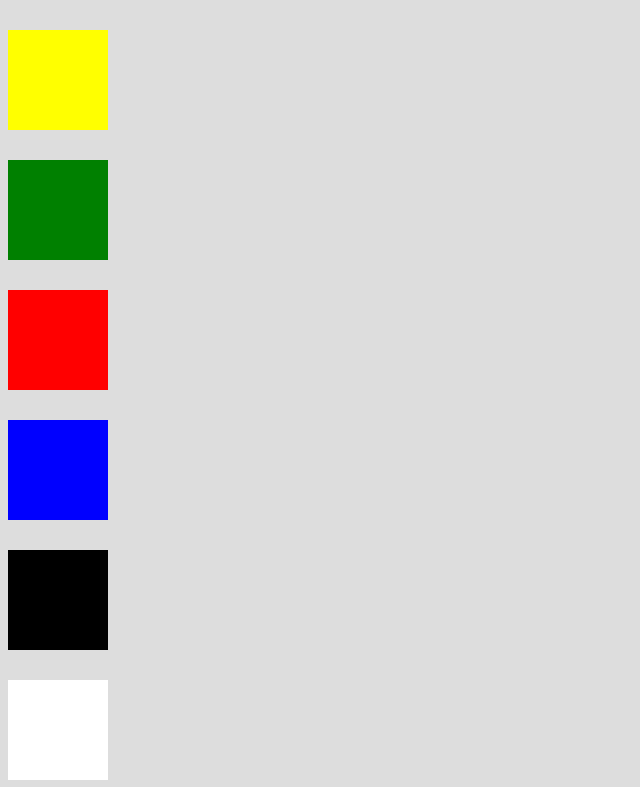
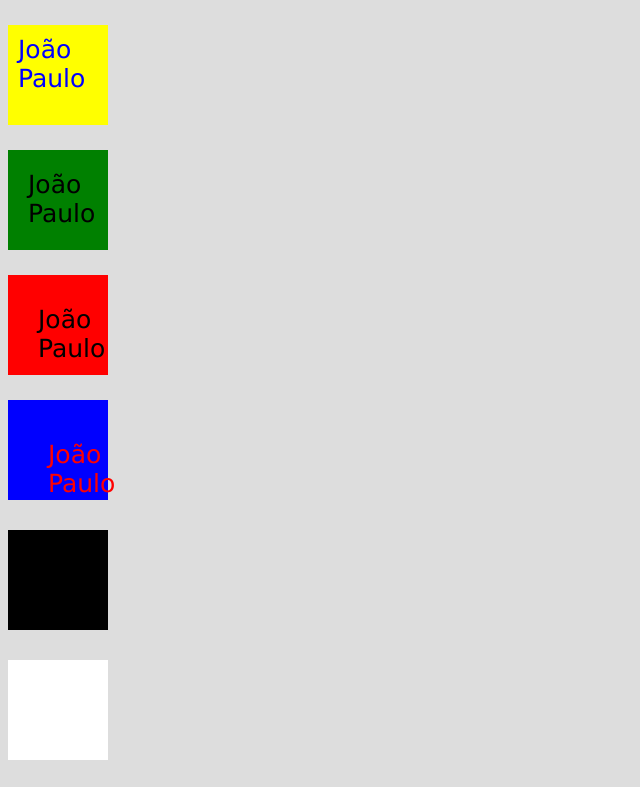
Before and after one commit to joaopaulottm/Maranata-Design, a plain HTML site: page 3 Exemplos-de-Elementos/02 cores-de-fundo.html in a window 1280 px wide. Shown: the top 787 px of the page, without its empty margins (0-640 px from the left). Drawn offline with Linux system fonts and the light colour scheme.

Commit message:
Testando as classes

```diff
--- a/3 Exemplos-de-Elementos/02 cores-de-fundo.html
+++ b/3 Exemplos-de-Elementos/02 cores-de-fundo.html
@@ -11,16 +11,23 @@
 <body class="horizontal">
     <!-- Divs para mostra as cores que tem no framework -->
 
-    <div class="fundo-amarelo quadrado-100 margem-cima-30">
+    <div class="fundo-amarelo quadrado-100 margem-cima-10">
 
+        <p class="texto-azul preencimento-10"> João Paulo</p>
     </div>
-    <div class="fundo-verde quadrado-100 margem-cima-30">
 
+    <div class="fundo-verde quadrado-100 margem-cima-10">
+
+        <p class="texto-rosa preencimento-20"> João Paulo</p>
     </div>
-    <div class="fundo-vermelho quadrado-100 margem-cima-30">
 
+    <div class="fundo-vermelho quadrado-100 margem-cima-10">
+
+        <p class="texto-branco preencimento-30"> João Paulo</p>
     </div>
-    <div class="fundo-azul quadrado-100 margem-cima-30">
+    <div class="fundo-azul quadrado-100 margem-cima-10">
+
+        <p class="texto-vermelho preencimento-40"> João Paulo</p>
 
     </div>
 
```
